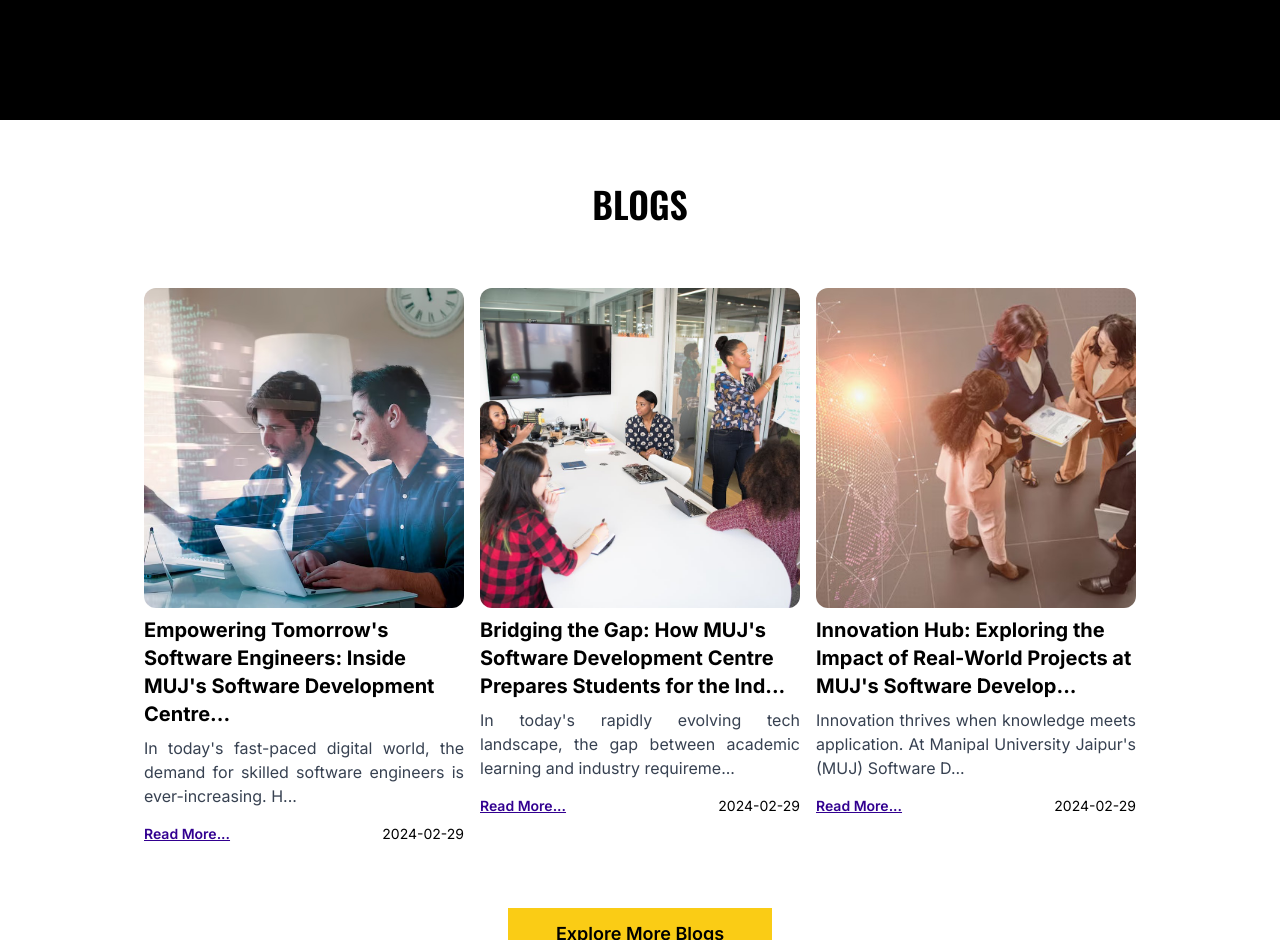
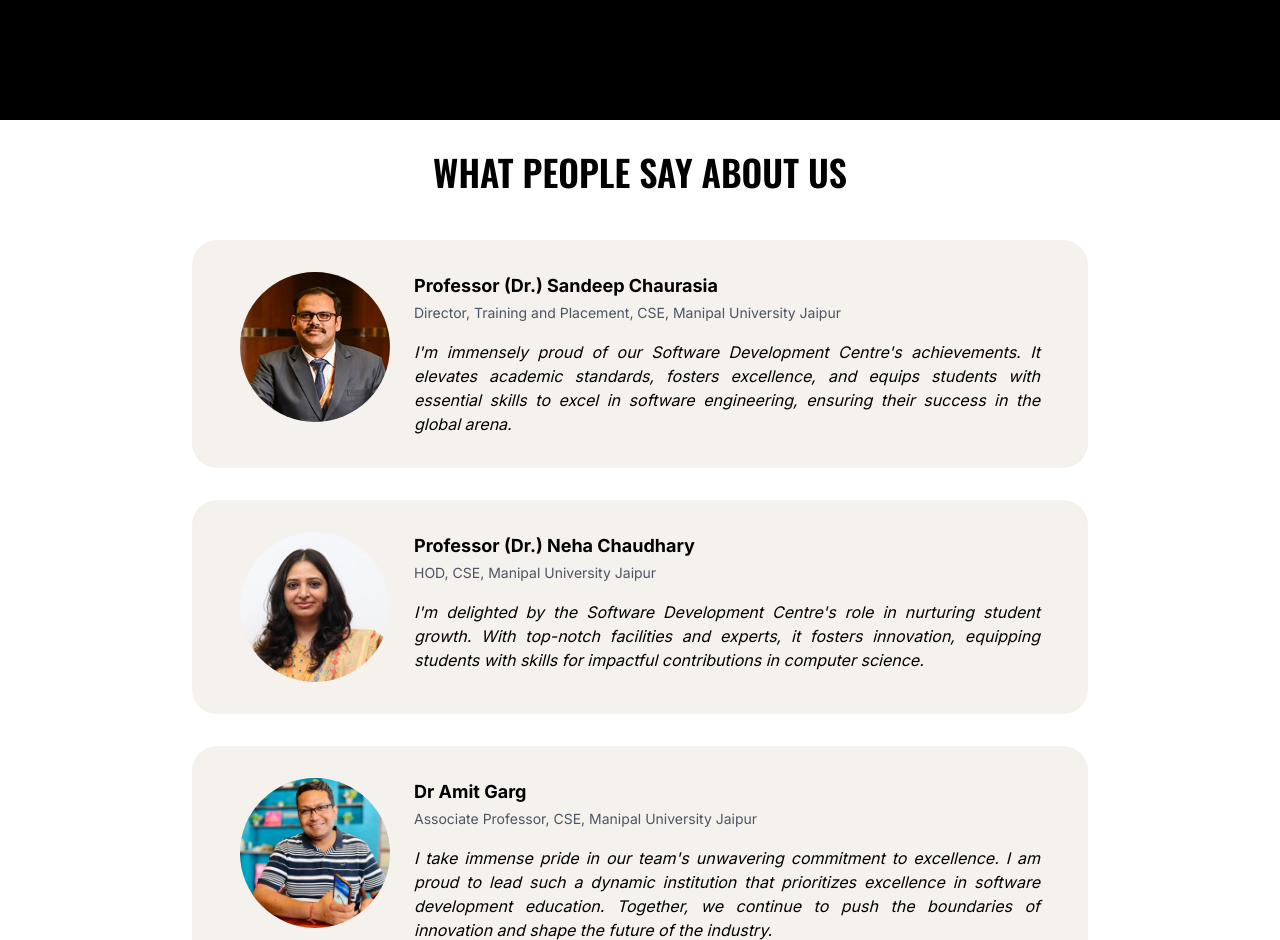
Before and after one commit to InternetMadeCoder/sdc-website, a Next.js app: page / in a window 1280 px wide. Shown: the part 1860-2800 px from the top of the page. Built offline with nearby package versions, Linux system fonts and the light colour scheme.

Commit message:
update testimonials section

```diff
--- a/app/page.js
+++ b/app/page.js
@@ -8,8 +8,8 @@ export default function Home() {
     <div className="overflow-hidden relative">
       <HeroSection />
       <div className="white-section">
+        <TestimonialsSection />
         <BlogSection />
-        <TestimonialsSection />
         <ContactSection />
       </div>
     </div>
--- a/components/Home/TestimonialsSection.jsx
+++ b/components/Home/TestimonialsSection.jsx
@@ -4,16 +4,43 @@ import Carousel from '../ui/Carousel'
 import TestimonialCard from '../ui/TestimonialCard'
 
 const TestimonialsSection = () => {
+    // Split testimonials into static and carousel sections
+    const staticTestimonials = testimonials.slice(0, 3);
+    const carouselTestimonials = testimonials.slice(3);
+
     return (
         <div className="py-8 px-4 sm:px-6 md:px-12 lg:px-20 xl:px-28 bg-white flex flex-col gap-12 items-start relative z-30 md:items-center white-section">
             <h2 className="text-4xl">WHAT PEOPLE SAY ABOUT US</h2>
-            <div className="lg:max-w-4xl">
-                <Carousel autoSlide indicators>
-                    {testimonials.map((display) => (
-                        <TestimonialCard key={display.id} user={display.user} company={display.company} message={display.message} profile={display.profile} />
-                    ))}
-                </Carousel>
+
+            {/* Static testimonials */}
+            <div className="w-full flex flex-col gap-8 lg:max-w-4xl">
+                {staticTestimonials.map((testimonial) => (
+                    <TestimonialCard
+                        key={testimonial.id}
+                        user={testimonial.user}
+                        company={testimonial.company}
+                        message={testimonial.message}
+                        profile={testimonial.profile}
+                    />
+                ))}
             </div>
+
+            {/* Carousel testimonials */}
+            {carouselTestimonials.length > 0 && (
+                <div className="w-full lg:max-w-4xl">
+                    <Carousel autoSlide indicators>
+                        {carouselTestimonials.map((testimonial) => (
+                            <TestimonialCard
+                                key={testimonial.id}
+                                user={testimonial.user}
+                                company={testimonial.company}
+                                message={testimonial.message}
+                                profile={testimonial.profile}
+                            />
+                        ))}
+                    </Carousel>
+                </div>
+            )}
         </div>
     )
 }
```
